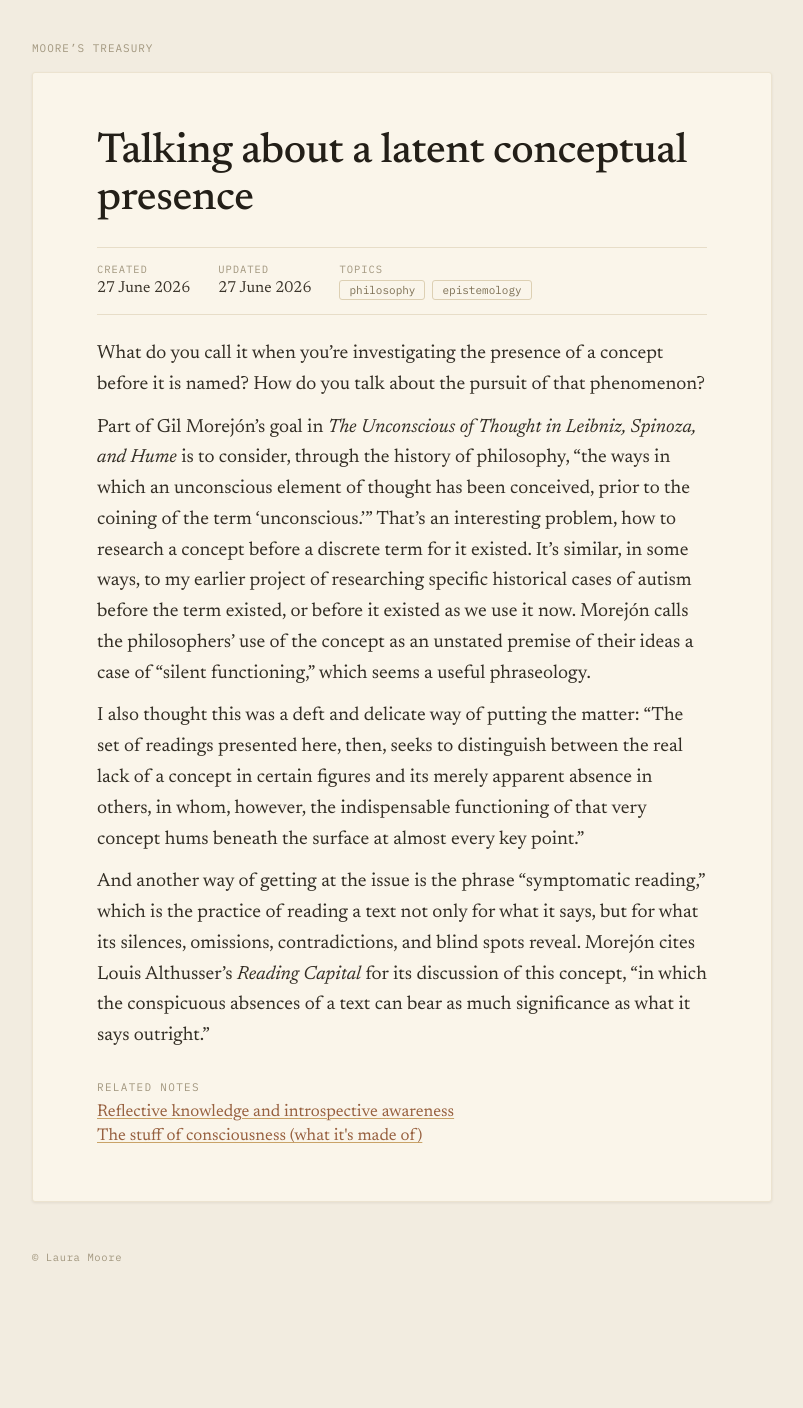
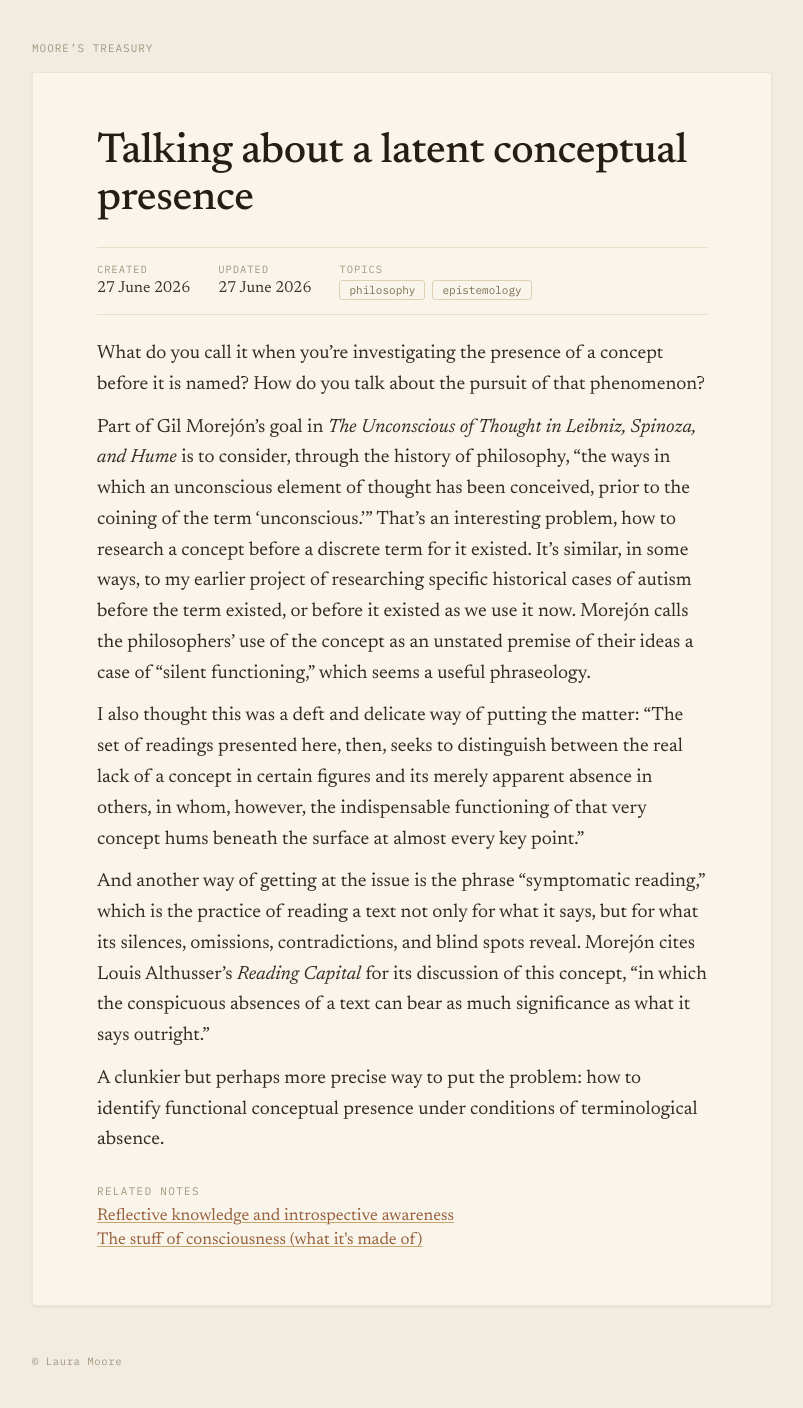
Before and after one commit to lauramoorewrites-del/treasury, a Jekyll site: the page built from _pages/talking-about-a-latent-conceptual-presence.md, in a window 1280 px wide. Shown: the whole page, without its empty margins (238-1041 px from the left). Built offline with Jekyll 4.4.1, drawn with Linux system fonts in a browser that asks for light colours; before the commit the page ends 1304 px from its top, so only the background shows below that.

Commit message:
Append closing line to latent conceptual presence entry
Co-Authored-By: Claude Opus 4.6 (1M context) <noreply@anthropic.com>

```diff
--- a/_pages/talking-about-a-latent-conceptual-presence.md
+++ b/_pages/talking-about-a-latent-conceptual-presence.md
@@ -18,3 +18,5 @@ Part of Gil Morejón's goal in *The Unconscious of Thought in Leibniz, Spinoza,
 I also thought this was a deft and delicate way of putting the matter: "The set of readings presented here, then, seeks to distinguish between the real lack of a concept in certain figures and its merely apparent absence in others, in whom, however, the indispensable functioning of that very concept hums beneath the surface at almost every key point."
 
 And another way of getting at the issue is the phrase "symptomatic reading," which is the practice of reading a text not only for what it says, but for what its silences, omissions, contradictions, and blind spots reveal. Morejón cites Louis Althusser's *Reading Capital* for its discussion of this concept, "in which the conspicuous absences of a text can bear as much significance as what it says outright."
+
+A clunkier but perhaps more precise way to put the problem: how to identify functional conceptual presence under conditions of terminological absence.
```
